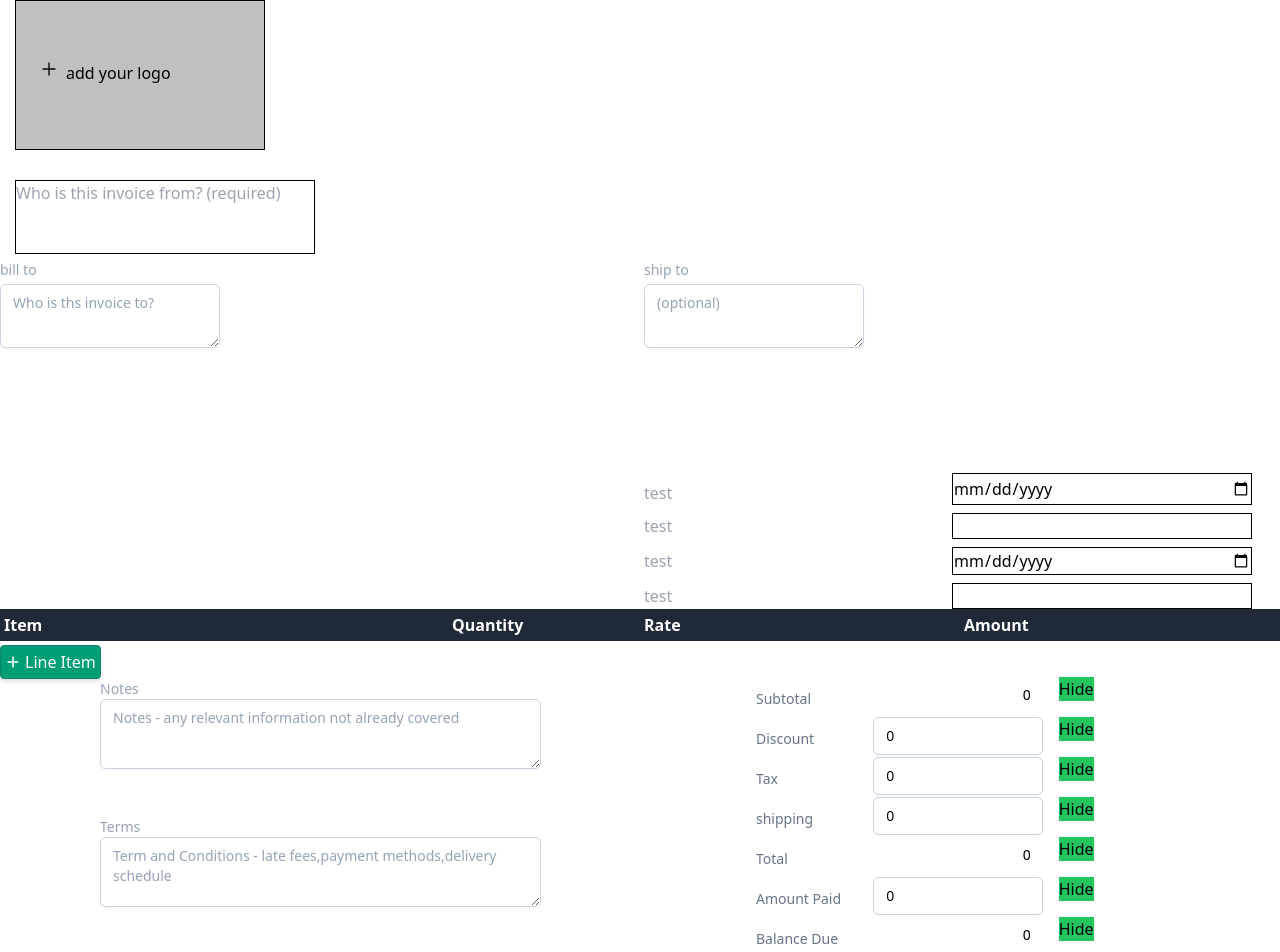
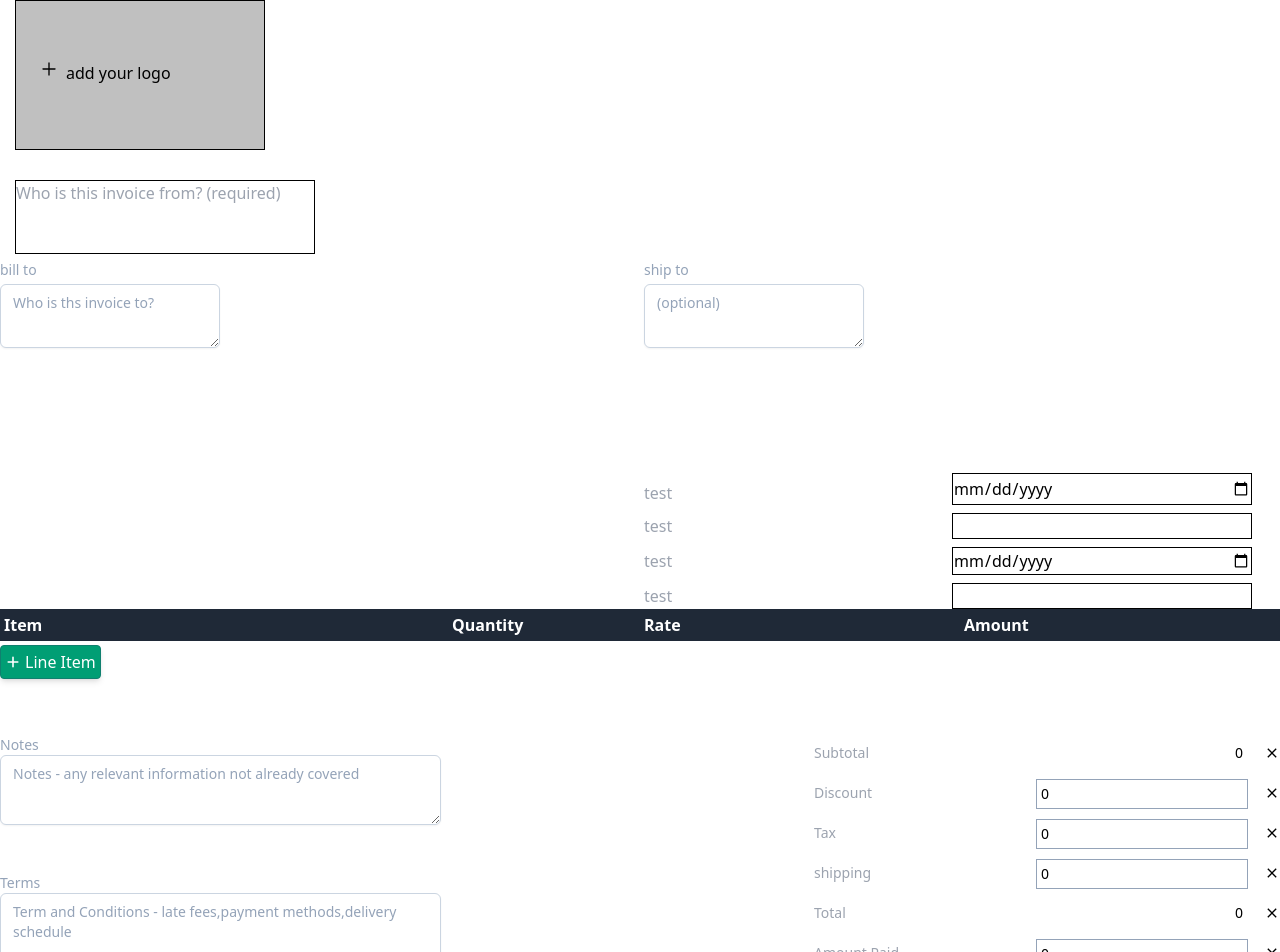
Before and after one commit to yahoogm/invoice-generator, a React (Create React App) app: page / in a window 1280 px wide. Shown: the top 952 px of the page. Built offline with nearby package versions, Linux system fonts and the light colour scheme; the HTML template or start-up script is replaced by a standard one.

Commit message:
update style

```diff
--- a/src/components/footer/Footer.jsx
+++ b/src/components/footer/Footer.jsx
@@ -12,57 +12,20 @@ const Footer = ({ subtotal }) => {
 
   return (
     <>
-      <div
-        style={{
-          width: "100%",
-          padding: "0 100px",
-        }}
-      >
-        <Sidebar title={"Notes"} place={"Notes - any relevant information not already covered"} />
-        <br />
-        <br />
+      <div className="flex justify-between ">
+        <div className="mt-2 mb-2">
+          <Sidebar title={"Notes"} place={"Notes - any relevant information not already covered"} />
+          <br />
+          <br />
+          <Sidebar title={"Terms"} place={"Term and Conditions - late fees,payment methods,delivery schedule"} />
+          {/*  */}
+        </div>
 
-        <Sidebar title={"Terms"} place={"Term and Conditions - late fees,payment methods,delivery schedule"} />
-        {/*  */}
-        <div
-          style={{
-            // float: "right",
-            marginTop: "-230px",
-            marginLeft: "50%",
-            // background: "blue",
-          }}
-        >
+        <div className="mt-2 mb-2">
           <Total inputtext={"Subtotal"} value={subtotal} style={{ borderWidth: 0, boxShadow: "none", textAlign: "right" }} />
-          <Total
-            inputtext={"Discount"}
-            onChange={(e) => setDiscount(e.target.value)}
-            value={discount}
-            button={
-              <>
-                <button>delete</button>
-              </>
-            }
-          />
-          <Total
-            inputtext={"Tax"}
-            onChange={(e) => setTax(e.target.value)}
-            value={tax}
-            button={
-              <>
-                <button>delete</button>
-              </>
-            }
-          />
-          <Total
-            inputtext={"shipping"}
-            onChange={(e) => setPayment(e.target.value)}
-            button={
-              <>
-                <button>delete</button>
-              </>
-            }
-            value={payment}
-          />
+          <Total inputtext={"Discount"} onChange={(e) => setDiscount(e.target.value)} value={discount} />
+          <Total inputtext={"Tax"} onChange={(e) => setTax(e.target.value)} value={tax} />
+          <Total inputtext={"shipping"} onChange={(e) => setPayment(e.target.value)} value={payment} />
 
           <Total inputtext={"Total"} value={total} style={{ borderWidth: 0, boxShadow: "none", textAlign: "right" }} />
 
--- a/src/components/footer/Total.jsx
+++ b/src/components/footer/Total.jsx
@@ -1,46 +1,42 @@
-import { useState } from 'react';
+import { useState } from "react"
+
+import { IoMdClose } from "react-icons/io"
+import { HiPlus } from "react-icons/hi"
 
 const Total = ({ inputtext, inputplace, value, onChange, style, button }) => {
-  const [show, Hide] = useState(true);
+  const [show, Hide] = useState(true)
   return (
     <>
-      <div className="columns-3">
+      <div className="flex justify-between space-x-4">
         {show && (
           <>
             <div>
               <input
-                disabled
-                style={{ borderWidth: 0, cursor: 'pointer' }}
+                style={{ borderWidth: 0, cursor: "pointer" }}
                 type="text"
-                className="mt-1 px-1 ml-28 py-2  bg-white border    border-slate-300 placeholder-slate-500 focus:outline-none focus:border-green-400 focus:ring-green-300 block w-full rounded-md sm:text-sm focus:ring-0 "
+                className="mt-1 px-1  py-1  w-1/2 bg-white focus:outline-none focus:border-green-400 focus:ring-green-300   rounded-md sm:text-sm focus:ring-0 "
                 placeholder={inputtext}
               />
             </div>
+
             <div>
-              <div>
-                <label>
-                  <input
-                    style={style}
-                    type="text"
-                    className="mt-2 px-3 ml-12 py-2 bg-white border shadow-sm border-slate-300 placeholder-slate-800 focus:outline-none focus:border-green-400 focus:ring-green-300 block w-full rounded-md sm:text-sm focus:ring-0"
-                    placeholder={inputplace}
-                    onChange={onChange}
-                    value={value}
-                  />
-                </label>
-              </div>
+              <input
+                style={style}
+                type="text"
+                className="mt-1 px-1  py-1  w-30  focus:outline-none focus:border-green-400 focus:ring-green-300 sm:text-sm focus:ring-0 border border-slate-400"
+                placeholder={inputplace}
+                onChange={onChange}
+                value={value}
+              />
             </div>
           </>
         )}
-
-        <div>
-          <button className="ml-12 bg-green-500" onClick={() => Hide(!show)}>
-            {show === true ? 'Hide' : 'Show'}
-          </button>
+        <div className=" py-2">
+          <button onClick={() => Hide(!show)}>{show === true ? <IoMdClose /> : <HiPlus />}</button>
         </div>
       </div>
     </>
-  );
-};
+  )
+}
 
-export default Total;
+export default Total
```
Also changed, not shown: src/App.js (+39 -33 lines).
